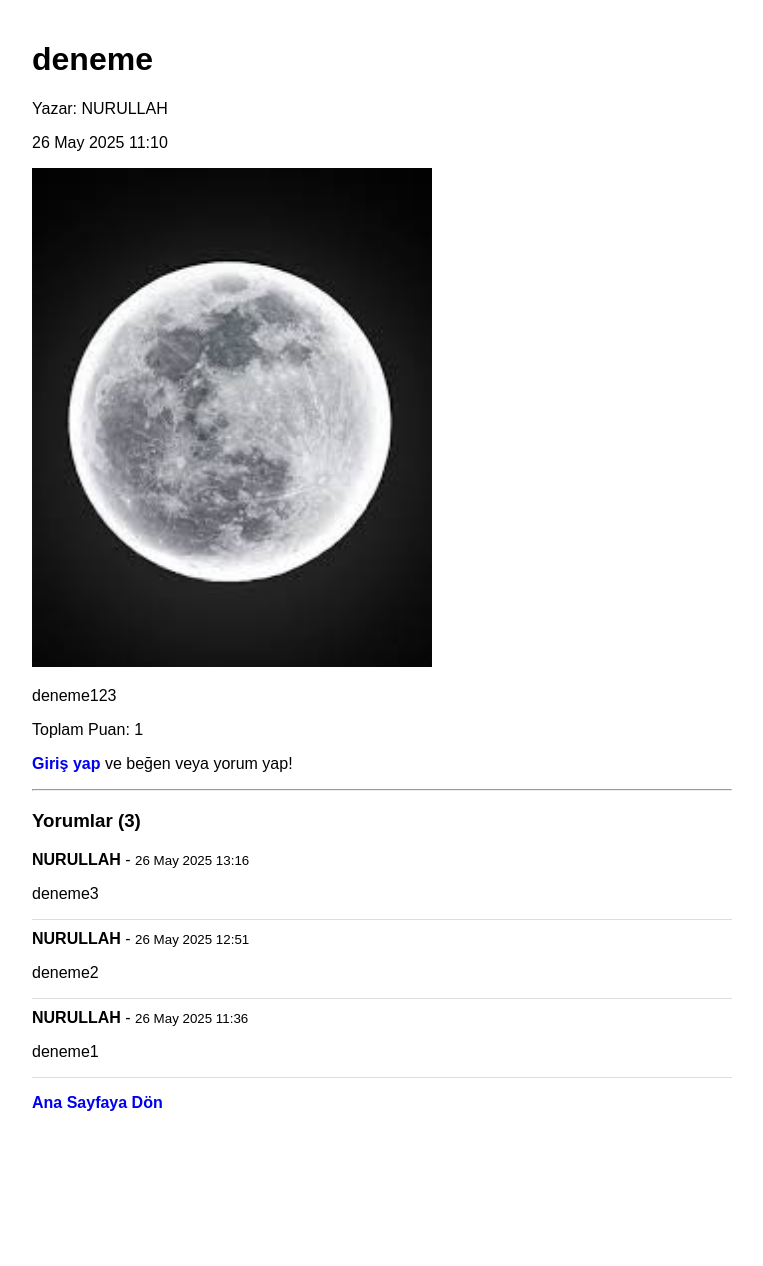
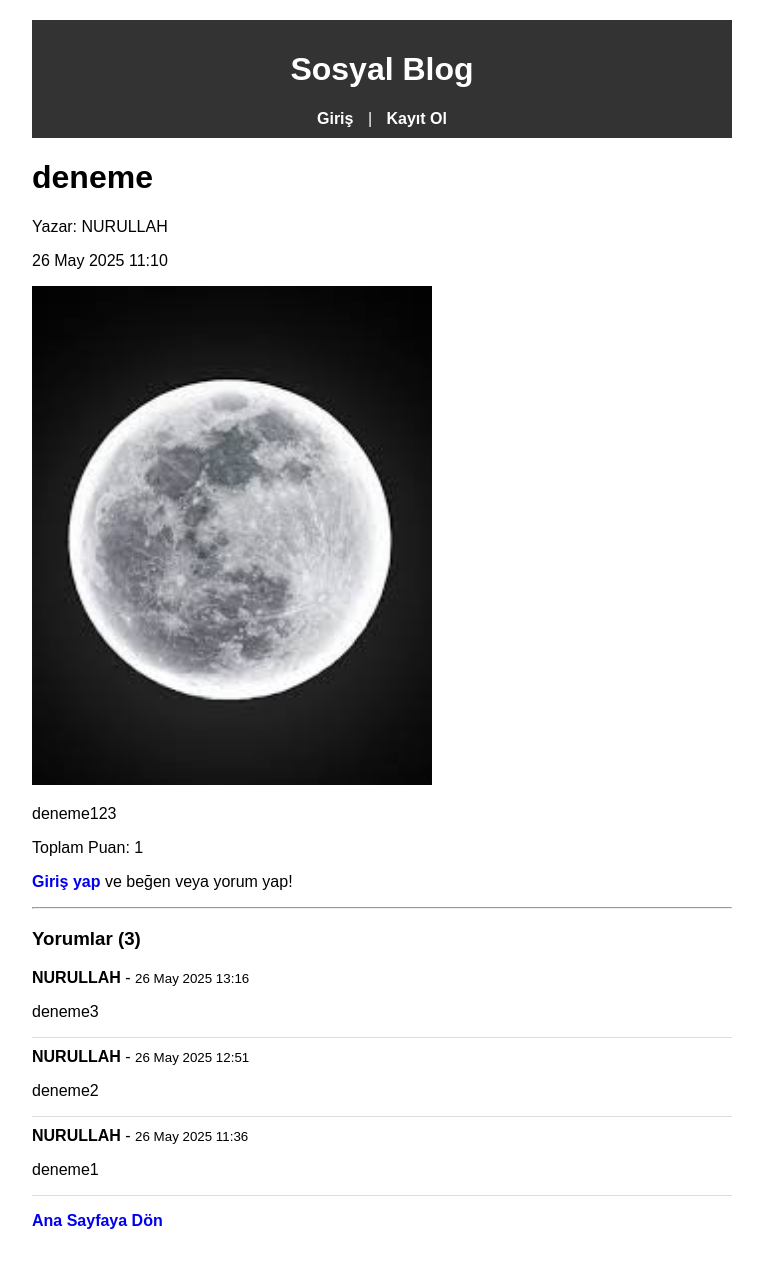
Before and after one commit to Nurullah3461/django-proje, a Django app: page /post/1/ in a window 1280 px wide. Shown: the whole page, without its empty margins (258-1021 px from the left). Before the commit the page ends 1111 px from the top, so only its background shows below. Run offline with Django 5.2, Linux system fonts and the light colour scheme; data comes from the database, SQL or seed files in the repository; both versions use the stored data as it was after the commit.

Commit message:
düzenleme yapıldı

```diff
--- /dev/null
+++ b/socialblog/blog/templates/blog/base.html
@@ -0,0 +1,44 @@
+<!DOCTYPE html>
+<html lang="tr">
+<head>
+    <meta charset="UTF-8">
+    <title>{% block title %}Sosyal Blog{% endblock %}</title>
+    <style>
+        body {
+            font-family: Arial, sans-serif;
+            max-width: 800px;
+            margin: auto;
+            padding: 20px;
+        }
+        header {
+            background-color: #333;
+            color: white;
+            padding: 10px;
+            text-align: center;
+        }
+        nav a {
+            color: white;
+            margin: 0 10px;
+        }
+    </style>
+</head>
+<body>
+    <header>
+        <h1><a href="{% url 'home' %}" style="color:white; text-decoration:none;">Sosyal Blog</a></h1>
+        <nav>
+            {% if user.is_authenticated %}
+                Merhaba, {{ user.username }} | <a href="{% url 'logout' %}">Çıkış Yap</a>
+            {% else %}
+                <a href="{% url 'login' %}">Giriş</a> | <a href="{% url 'signup' %}">Kayıt Ol</a>
+            {% endif %}
+        </nav>
+    </header>
+
+    <main>
+        {% block content %}
+        <!-- İçerik buraya gelecek -->
+        {% endblock %}
+    </main>
+
+</body>
+</html>
--- a/socialblog/blog/templates/blog/post_detail.html
+++ b/socialblog/blog/templates/blog/post_detail.html
@@ -1,3 +1,6 @@
+{% extends 'blog/base.html' %}
+
+{% block content %}
 <!DOCTYPE html>
 <html>
 <head>
@@ -17,8 +20,13 @@
         width: 100%;
         resize: vertical;
     }
+    .button-like {
+        color: green;
+    }
+    .button-dislike {
+        color: red;
+    }
     </style>
-
 </head>
 <body>
     <h1>{{ post.title }}</h1>
@@ -46,14 +54,16 @@
 
     <h3>Yorumlar ({{ comments.count }})</h3>
 
+    {% if comments %}
         {% for comment in comments %}
             <div style="border-bottom:1px solid #ddd; margin-bottom:10px;">
                 <b>{{ comment.user.username }}</b> - <small>{{ comment.created_at|date:"d M Y H:i" }}</small>
                 <p>{{ comment.content }}</p>
             </div>
-    {% empty %}
+        {% endfor %}
+    {% else %}
         <p>Henüz yorum yok.</p>
-    {% endfor %}
+    {% endif %}
 
     {% if user.is_authenticated %}
         <h4>Yorum Yaz</h4>
@@ -67,3 +77,4 @@
     <p><a href="{% url 'home' %}">Ana Sayfaya Dön</a></p>
 </body>
 </html>
+{% endblock %}
```
Also changed, not shown: socialblog/db.sqlite3, socialblog/media/post_images/indir_1.jpeg (added). Lines whose indentation alone changed are shown as unchanged.
